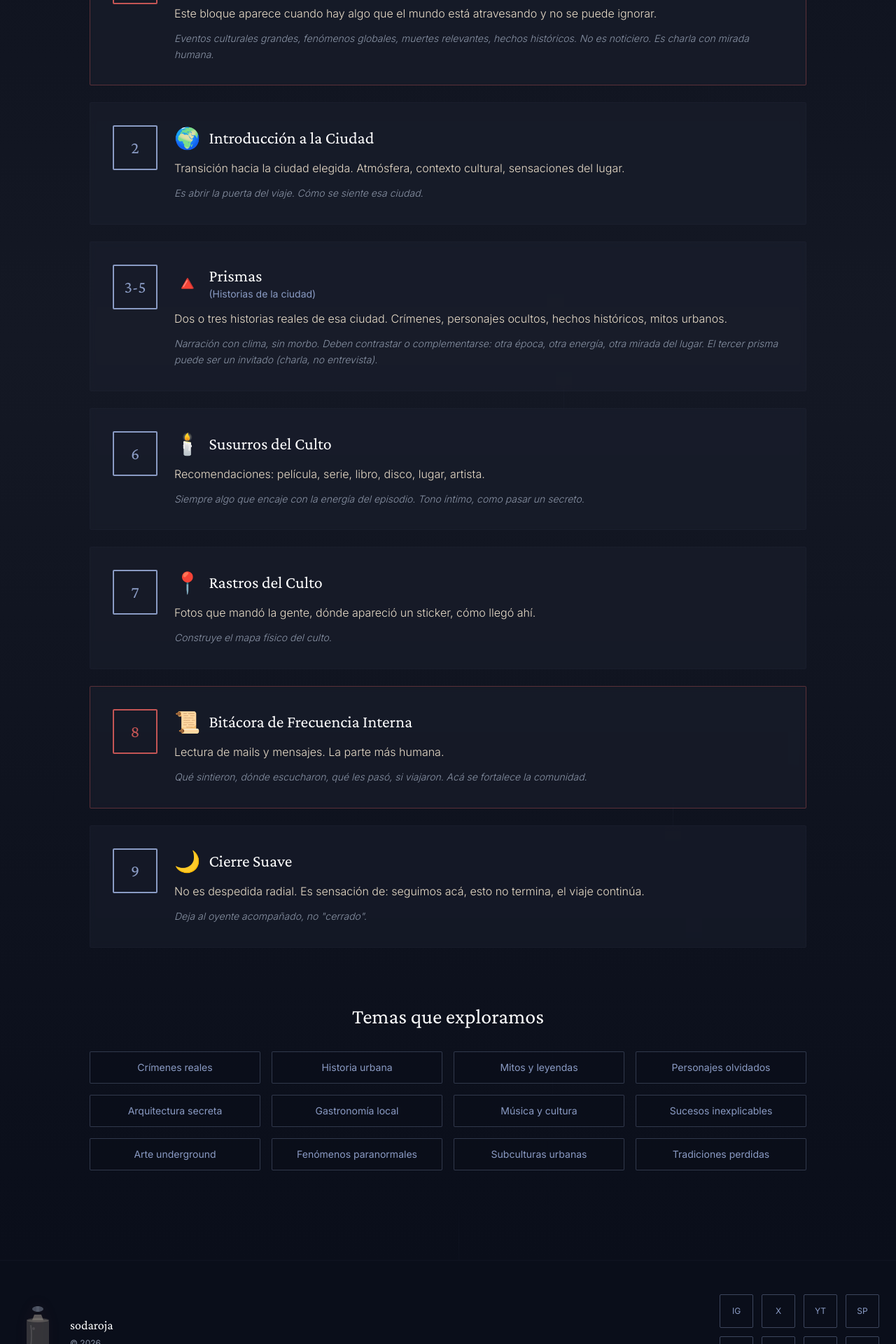
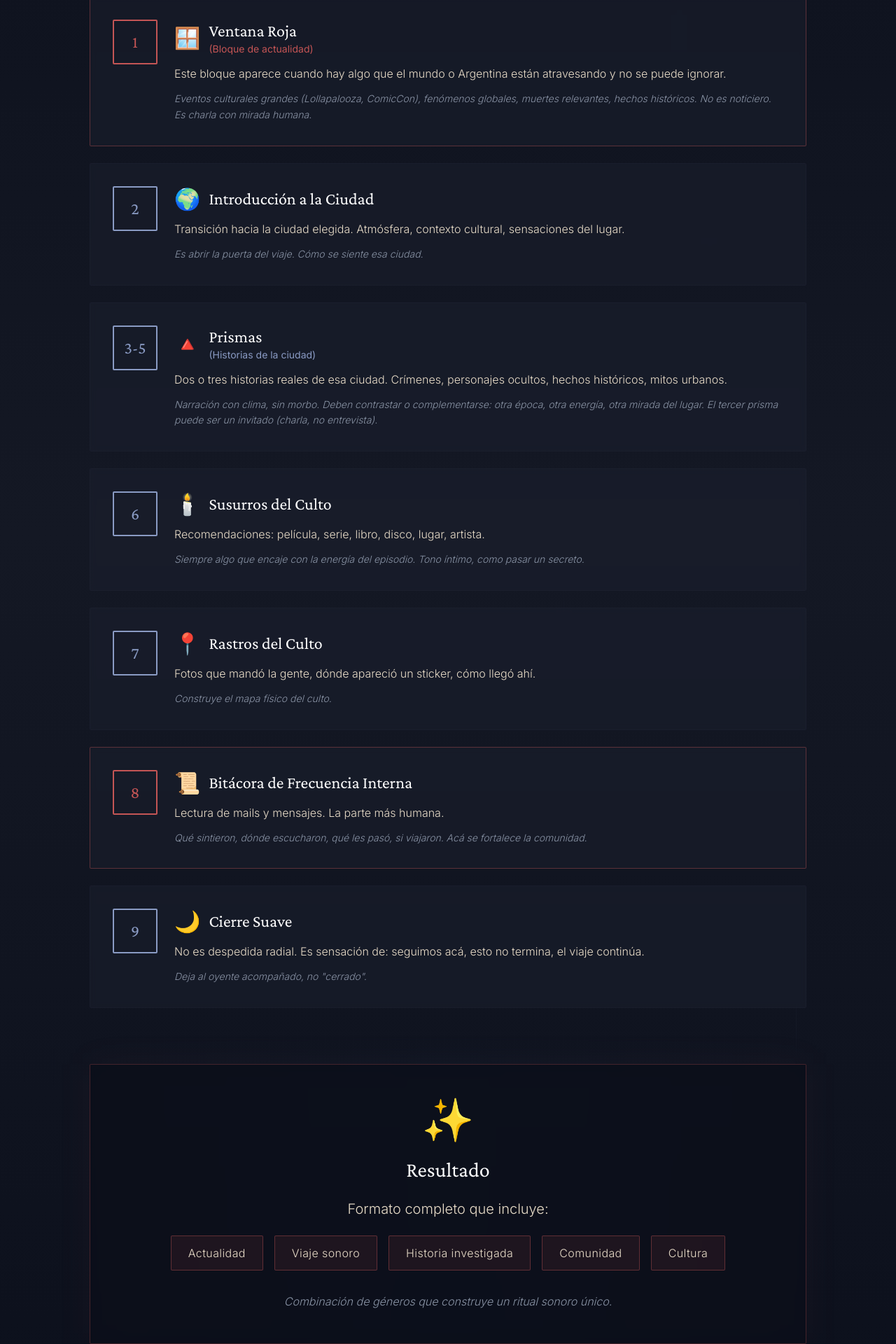
Before and after one commit to dinabronca/sodaroja, a React (Vite) app: page /que-es-esto in a window 1280 px wide. Shown: the part 840-2760 px from the top of the page at 70% size. Built offline with nearby package versions, Linux system fonts and the light colour scheme; the HTML template or start-up script is replaced by a standard one.

Commit message:
Add files via upload

```diff
--- a/src/App.tsx
+++ b/src/App.tsx
@@ -81,7 +81,7 @@ function App() {
                 </svg>
 
                 <div>
-                  <h3 className="text-lg font-serif text-soda-glow mb-1">sodaroja</h3>
+                  <h3 className="text-lg font-serif text-soda-glow mb-1">SODAROJA</h3>
                   <p className="text-soda-fog text-xs">© 2026</p>
                 </div>
               </div>
--- a/src/components/Contacto.tsx
+++ b/src/components/Contacto.tsx
@@ -1,10 +1,8 @@
 import React from 'react';
 import { motion } from 'framer-motion';
-import { Mail, Instagram } from 'lucide-react';
-import { contentData } from '../data/content';
+import { Mail, Instagram, Youtube } from 'lucide-react';
 
 export const Contacto: React.FC = () => {
-  const { contacto } = contentData;
   const [formData, setFormData] = React.useState({
     name: '',
     email: '',
@@ -13,7 +11,9 @@ export const Contacto: React.FC = () => {
 
   const handleSubmit = (e: React.FormEvent) => {
     e.preventDefault();
-    window.location.href = `mailto:${contacto.email}?subject=Contacto de ${formData.name}&body=${formData.message}`;
+    // TODO: Integrar con backend cuando esté listo
+    // Por ahora abre el cliente de email
+    window.location.href = `mailto:hola@sodaroja.com?subject=Contacto de ${formData.name}&body=${formData.message}`;
   };
 
   return (
@@ -98,25 +98,35 @@ export const Contacto: React.FC = () => {
             className="space-y-6"
           >
             <div className="bg-soda-slate bg-opacity-40 backdrop-blur-sm border border-soda-mist border-opacity-20 rounded-sm p-8">
-              <h3 className="text-xl font-serif text-soda-glow mb-6">Líneas directas</h3>
+              <h3 className="text-xl font-serif text-soda-glow mb-6">También podés encontrarnos en</h3>
 
               <div className="space-y-4">
                 <a
-                  href={`mailto:${contacto.email}`}
+                  href="mailto:hola@sodaroja.com"
                   className="hoverable flex items-center gap-4 text-soda-lamp hover:text-soda-glow transition-colors group"
                 >
                   <Mail size={24} className="text-soda-accent group-hover:text-soda-lamp transition-colors" />
-                  <span>{contacto.email}</span>
+                  <span>hola@sodaroja.com</span>
                 </a>
 
                 <a
-                  href={`https://instagram.com/${contacto.instagram.replace('@', '')}`}
+                  href="https://instagram.com/sodaroja"
                   target="_blank"
                   rel="noopener noreferrer"
                   className="hoverable flex items-center gap-4 text-soda-lamp hover:text-soda-glow transition-colors group"
                 >
                   <Instagram size={24} className="text-soda-accent group-hover:text-soda-lamp transition-colors" />
-                  <span>{contacto.instagram}</span>
+                  <span>@sodaroja</span>
+                </a>
+
+                <a
+                  href="https://youtube.com/@sodaroja"
+                  target="_blank"
+                  rel="noopener noreferrer"
+                  className="hoverable flex items-center gap-4 text-soda-lamp hover:text-soda-glow transition-colors group"
+                >
+                  <Youtube size={24} className="text-soda-accent group-hover:text-soda-lamp transition-colors" />
+                  <span>@sodaroja</span>
                 </a>
               </div>
             </div>
--- a/src/components/ElEquipo.tsx
+++ b/src/components/ElEquipo.tsx
@@ -230,7 +230,7 @@ export const ElEquipo: React.FC = () => {
             >
               <div className="bg-soda-slate bg-opacity-40 backdrop-blur-sm border border-soda-mist border-opacity-20 rounded-sm overflow-hidden hover:border-soda-accent hover:border-opacity-40 transition-all duration-300 group">
                 {/* Foto - ratio 3:4 con partículas */}
-                <div className="relative aspect-[3/4] overflow-hidden bg-soda-deep">
+                <div className="relative aspect-[3/4] overflow-hidden max-h-80 bg-soda-deep flex items-center justify-center">
                   {/* Partículas flotantes */}
                   {[...Array(8)].map((_, i) => (
                     <motion.div
@@ -257,7 +257,8 @@ export const ElEquipo: React.FC = () => {
                   <motion.img
                     src={member.photoUrl}
                     alt={member.name}
-                    className="w-full h-full object-cover object-center"
+                    className="absolute inset-0 w-full h-full object-cover"
+                    style={{ objectPosition: 'center center' }}
                     whileHover={{ scale: 1.08 }}
                     transition={{ duration: 0.6, ease: "easeOut" }}
                   />
--- a/src/components/Hero.tsx
+++ b/src/components/Hero.tsx
@@ -173,7 +173,7 @@ export const Hero: React.FC = () => {
             className="text-7xl md:text-8xl font-serif font-light tracking-wider text-soda-glow mb-6"
             style={{ textShadow: '0 0 30px rgba(212, 197, 176, 0.3)' }}
           >
-            sodaroja
+            SODAROJA
           </motion.h1>
 
           <motion.div
--- a/src/components/Navbar.tsx
+++ b/src/components/Navbar.tsx
@@ -43,7 +43,7 @@ export const Navbar: React.FC = () => {
               <div className="w-8 h-8 border border-soda-red border-opacity-60 rounded-sm flex items-center justify-center group-hover:border-opacity-100 transition-all duration-300">
                 <div className="w-2 h-2 bg-soda-red rounded-full animate-pulse-slow" />
               </div>
-              <span className="font-serif text-xl tracking-wider text-soda-glow">sodaroja</span>
+              <span className="font-serif text-xl tracking-wider text-soda-glow">SODAROJA</span>
             </div>
           </Link>
 
--- a/src/components/QueEsEsto.tsx
+++ b/src/components/QueEsEsto.tsx
@@ -1,9 +1,77 @@
 import React from 'react';
 import { motion } from 'framer-motion';
-import { contentData } from '../data/content';
 
 export const QueEsEsto: React.FC = () => {
-  const { queEsEsto } = contentData;
+  const estructura = [
+    {
+      numero: '0',
+      emoji: '🎙️',
+      titulo: 'Apertura Ritual',
+      color: 'soda-accent',
+      descripcion: 'No es locución radial ni algo impostado. Es una entrada suave, íntima, como si la charla ya hubiera empezado.',
+      detalles: 'Generamos clima, hacemos sentir al oyente que entra a un espacio seguro y marcamos que comienza el viaje.',
+    },
+    {
+      numero: '1',
+      emoji: '🪟',
+      titulo: 'Ventana Roja',
+      subtitulo: '(Bloque de actualidad)',
+      color: 'soda-red',
+      descripcion: 'Este bloque aparece cuando hay algo que el mundo o Argentina están atravesando y no se puede ignorar.',
+      detalles: 'Eventos culturales grandes (Lollapalooza, ComicCon), fenómenos globales, muertes relevantes, hechos históricos. No es noticiero. Es charla con mirada humana.',
+      destacado: true,
+    },
+    {
+      numero: '2',
+      emoji: '🌍',
+      titulo: 'Introducción a la Ciudad',
+      color: 'soda-accent',
+      descripcion: 'Transición hacia la ciudad elegida. Atmósfera, contexto cultural, sensaciones del lugar.',
+      detalles: 'Es abrir la puerta del viaje. Cómo se siente esa ciudad.',
+    },
+    {
+      numero: '3-5',
+      emoji: '🔺',
+      titulo: 'Prismas',
+      subtitulo: '(Historias de la ciudad)',
+      color: 'soda-accent',
+      descripcion: 'Dos o tres historias reales de esa ciudad. Crímenes, personajes ocultos, hechos históricos, mitos urbanos.',
+      detalles: 'Narración con clima, sin morbo. Deben contrastar o complementarse: otra época, otra energía, otra mirada del lugar. El tercer prisma puede ser un invitado (charla, no entrevista).',
+    },
+    {
+      numero: '6',
+      emoji: '🕯️',
+      titulo: 'Susurros del Culto',
+      color: 'soda-accent',
+      descripcion: 'Recomendaciones: película, serie, libro, disco, lugar, artista.',
+      detalles: 'Siempre algo que encaje con la energía del episodio. Tono íntimo, como pasar un secreto.',
+    },
+    {
+      numero: '7',
+      emoji: '📍',
+      titulo: 'Rastros del Culto',
+      color: 'soda-accent',
+      descripcion: 'Fotos que mandó la gente, dónde apareció un sticker, cómo llegó ahí.',
+      detalles: 'Construye el mapa físico del culto.',
+    },
+    {
+      numero: '8',
+      emoji: '📜',
+      titulo: 'Bitácora de Frecuencia Interna',
+      color: 'soda-red',
+      descripcion: 'Lectura de mails y mensajes. La parte más humana.',
+      detalles: 'Qué sintieron, dónde escucharon, qué les pasó, si viajaron. Acá se fortalece la comunidad.',
+      destacado: true,
+    },
+    {
+      numero: '9',
+      emoji: '🌙',
+      titulo: 'Cierre Suave',
+      color: 'soda-accent',
+      descripcion: 'No es despedida radial. Es sensación de: seguimos acá, esto no termina, el viaje continúa.',
+      detalles: 'Deja al oyente acompañado, no "cerrado".',
+    },
+  ];
 
   return (
     <section id="que-es-esto" className="relative py-32 px-6 bg-gradient-to-b from-soda-night via-soda-deep to-soda-night overflow-hidden">
@@ -40,11 +108,24 @@ export const QueEsEsto: React.FC = () => {
           className="text-center mb-16"
         >
           <h2 className="text-5xl md:text-6xl font-serif text-soda-glow mb-6">
-            {queEsEsto.title}
+            ¿Qué es SODAROJA?
           </h2>
           <div className="w-32 h-px bg-gradient-to-r from-transparent via-soda-accent to-transparent mx-auto mb-8" />
-          <p className="text-soda-lamp text-lg font-light max-w-4xl mx-auto leading-relaxed">
-            {queEsEsto.description}
+          <p className="text-soda-lamp text-xl font-light max-w-3xl mx-auto leading-relaxed">
+            Podcast de investigación narrativa. Episodios de 60-80 minutos sobre ciudades del mundo.
+          </p>
+        </motion.div>
+
+        {/* Descripción */}
+        <motion.div
+          initial={{ opacity: 0, y: 30 }}
+          whileInView={{ opacity: 1, y: 0 }}
+          viewport={{ once: true }}
+          transition={{ duration: 0.8, delay: 0.2 }}
+          className="prose prose-invert max-w-none mb-20"
+        >
+          <p className="text-soda-fog text-lg leading-relaxed font-light text-center max-w-3xl mx-auto">
+            Historias reales de ciudades del mundo. Investigación profunda, narrativa cuidada y producción sonora envolvente.
           </p>
         </motion.div>
 
@@ -62,7 +143,7 @@ export const QueEsEsto: React.FC = () => {
 
         {/* Estructura de 9 puntos */}
         <div className="space-y-6">
-          {queEsEsto.estructura.map((item, index) => (
+          {estructura.map((item, index) => (
             <motion.div
               key={index}
               initial={{ opacity: 0, x: -50 }}
@@ -133,6 +214,42 @@ export const QueEsEsto: React.FC = () => {
           ))}
         </div>
 
+        {/* Sensación final */}
+        <motion.div
+          initial={{ opacity: 0, y: 30 }}
+          whileInView={{ opacity: 1, y: 0 }}
+          viewport={{ once: true }}
+          transition={{ duration: 0.8, delay: 0.4 }}
+          className="mt-20 relative"
+        >
+          <div className="absolute inset-0 bg-gradient-to-r from-soda-red/5 via-soda-accent/5 to-soda-red/5 rounded-sm blur-xl" />
+          <div className="relative bg-soda-night bg-opacity-80 backdrop-blur-sm border border-soda-red border-opacity-30 rounded-sm p-12 text-center">
+            <div className="text-6xl mb-6">✨</div>
+            <h3 className="text-3xl font-serif text-soda-glow mb-6">Resultado</h3>
+            <p className="text-soda-lamp text-xl mb-6 font-light">Formato completo que incluye:</p>
+
+            <div className="flex flex-wrap justify-center gap-4 mb-8">
+              {['Actualidad', 'Viaje sonoro', 'Historia investigada', 'Comunidad', 'Cultura'].map((item, i) => (
+                <motion.span
+                  key={i}
+                  initial={{ opacity: 0, scale: 0.8 }}
+                  whileInView={{ opacity: 1, scale: 1 }}
+                  viewport={{ once: true }}
+                  transition={{ duration: 0.4, delay: i * 0.1 }}
+                  whileHover={{ scale: 1.1 }}
+                  className="px-6 py-3 bg-soda-red bg-opacity-10 border border-soda-red border-opacity-40 rounded-sm text-soda-lamp font-light tracking-wide hover:bg-opacity-20 transition-all cursor-default"
+                >
+                  {item}
+                </motion.span>
+              ))}
+            </div>
+
+            <p className="text-soda-fog text-base italic font-light max-w-2xl mx-auto">
+              Combinación de géneros que construye un ritual sonoro único.
+            </p>
+          </div>
+        </motion.div>
+
         {/* Temas */}
         <motion.div
           initial={{ opacity: 0, y: 30 }}
--- a/src/components/Shop.tsx
+++ b/src/components/Shop.tsx
@@ -1,13 +1,13 @@
 import React from 'react';
 import { motion } from 'framer-motion';
-import { Package, Mail } from 'lucide-react';
-import { contentData } from '../data/content';
+import { Package, Shirt, Image, Coffee, Mail } from 'lucide-react';
 
 export const Shop: React.FC = () => {
-  const { shop } = contentData;
-
   const comingSoonItems = [
-    { icon: Package, name: 'Pack de Stickers', desc: 'Colección de stickers del culto' },
+    { icon: Shirt, name: 'Remeras y Buzos', desc: 'Diseños exclusivos de SODAROJA' },
+    { icon: Coffee, name: 'Tazas y Termo', desc: 'Para escuchar el podcast con estilo' },
+    { icon: Image, name: 'Postales y Posters', desc: 'Mapas ilustrados de episodios' },
+    { icon: Package, name: 'Stickers', desc: 'Dejá tu marca por el mundo' },
   ];
 
   return (
@@ -21,11 +21,11 @@ export const Shop: React.FC = () => {
           className="text-center mb-16"
         >
           <h2 className="text-5xl md:text-6xl font-serif text-soda-glow mb-6">
-            {shop.title}
+            Objetos Encontrados
           </h2>
           <div className="w-32 h-px bg-gradient-to-r from-transparent via-soda-accent to-transparent mx-auto mb-8" />
           <p className="text-soda-lamp text-lg">
-            {shop.subtitle}
+            Pronto vas a poder llevar SODAROJA con vos
           </p>
         </motion.div>
 
@@ -55,10 +55,10 @@ export const Shop: React.FC = () => {
         >
           <div className="text-6xl mb-6">📦</div>
           <h3 className="text-2xl font-serif text-soda-glow mb-4">
-            Notificame cuando esté disponible
+            Avisame cuando abran la tienda
           </h3>
           <p className="text-soda-fog mb-6 max-w-2xl mx-auto">
-            Dejanos tu email y te avisamos cuando esté disponible el catálogo completo
+            Dejanos tu email y te avisamos cuando lancemos la tienda oficial con merchandising exclusivo
           </p>
 
           <div className="flex gap-4 max-w-md mx-auto">
--- a/src/data/content.ts
+++ b/src/data/content.ts
@@ -1,4 +1,10 @@
+// 🎨 ARCHIVO DE CONTENIDO EDITABLE
+// Modifica este archivo para cambiar todo el contenido de la web
+
 export const contentData = {
+  // ============================================
+  // ¿QUÉ ES ESTO?
+  // ============================================
   queEsEsto: {
     title: '¿Qué es sodaroja?',
     description: 'Podcast de investigación narrativa que explora ciudades del mundo a través de historias reales. Cada episodio de 60-80 minutos combina investigación profunda con narrativa cinematográfica y producción sonora envolvente. No es un noticiero ni un documental tradicional: es una experiencia auditiva que te transporta a las calles, los rincones ocultos y los eventos que definieron la identidad de cada lugar.',
@@ -72,13 +78,80 @@ export const contentData = {
     ]
   },
 
+  // ============================================
+  // EL EQUIPO
+  // ============================================
+  equipo: {
+    title: 'El Equipo',
+    subtitle: 'Las personas detrás de cada historia',
+    imageRecommendations: {
+      ratio: '3:4 (vertical)',
+      resolution: '600x800px o 900x1200px',
+      formats: 'JPG, PNG, WebP',
+      maxSize: '5MB'
+    }
+  },
+
+  // ============================================
+  // SHOP
+  // ============================================
   shop: {
     title: 'Archivo Interno',
     subtitle: 'Objetos seleccionados del archivo sodaroja'
   },
 
+  // ============================================
+  // CONTACTO
+  // ============================================
   contacto: {
     email: 'hola@sodaroja.com',
     instagram: '@sodaroja'
+  },
+
+  // ============================================
+  // FRECUENCIA INTERNA (SUSCRIPCIONES)
+  // ============================================
+  frecuenciaInterna: {
+    title: 'Frecuencia Interna',
+    subtitle: 'Unite a la comunidad',
+    descripcion: 'Frecuencia Interna es nuestra forma de conectar más profundo con quienes realmente valoran lo que hacemos. Tu apoyo nos permite dedicar más tiempo a investigar, producir mejor, cubrir gastos de edición y equipamiento, y seguir creciendo sin depender de sponsors. A cambio, accedés a contenido exclusivo, sorteos y la tranquilidad de saber que estás siendo parte de algo independiente y honesto.',
+    beneficios: [
+      '2 episodios extras por mes exclusivos',
+      'Acceso a sorteos de merch y productos',
+      'Detrás de escena del proceso creativo',
+      'Comunidad privada en Discord',
+      'Tu nombre en los créditos del podcast'
+    ],
+    planes: [
+      {
+        id: 'basico',
+        nombre: 'Oyente Comprometido',
+        precio: 500,
+        precioUSD: 5,
+        descripcion: 'Apoyo básico mensual',
+        beneficios: ['Acceso a episodios extras', 'Comunidad privada']
+      },
+      {
+        id: 'medio',
+        nombre: 'Investigador Nocturno',
+        precio: 1000,
+        precioUSD: 10,
+        descripcion: 'Apoyo intermedio mensual',
+        beneficios: ['Todo lo anterior', 'Sorteos exclusivos', 'Detrás de escena'],
+        destacado: true
+      },
+      {
+        id: 'premium',
+        nombre: 'Culto Interno',
+        precio: 2000,
+        precioUSD: 20,
+        descripcion: 'Apoyo premium mensual',
+        beneficios: ['Todo lo anterior', 'Tu nombre en créditos', 'Merch exclusivo']
+      }
+    ],
+    paymentLinks: {
+      argentina: 'https://mpago.la/sodaroja', // Mercado Pago - reemplazar con tu link
+      internacional: 'https://patreon.com/sodaroja' // Patreon o la que uses - reemplazar
+    }
   }
 };
```
